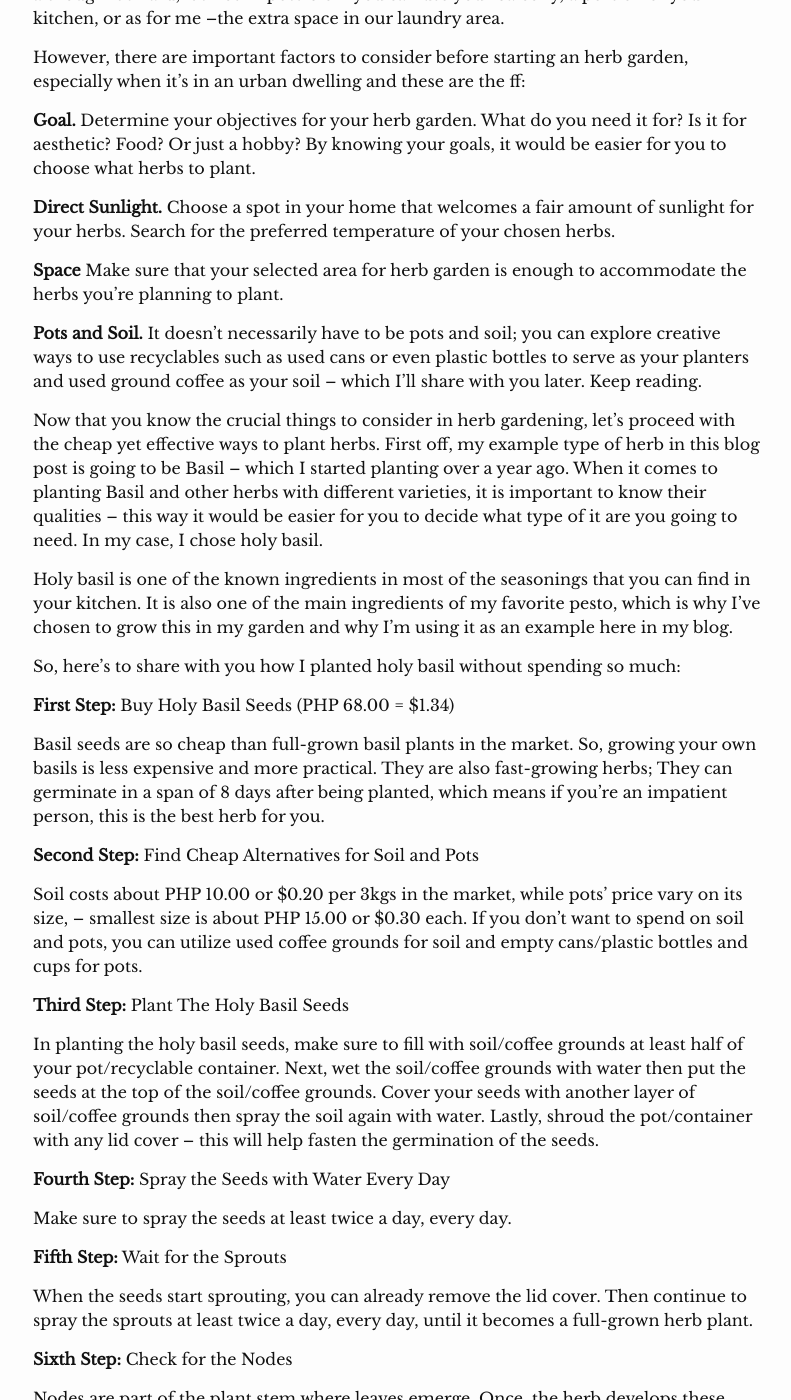
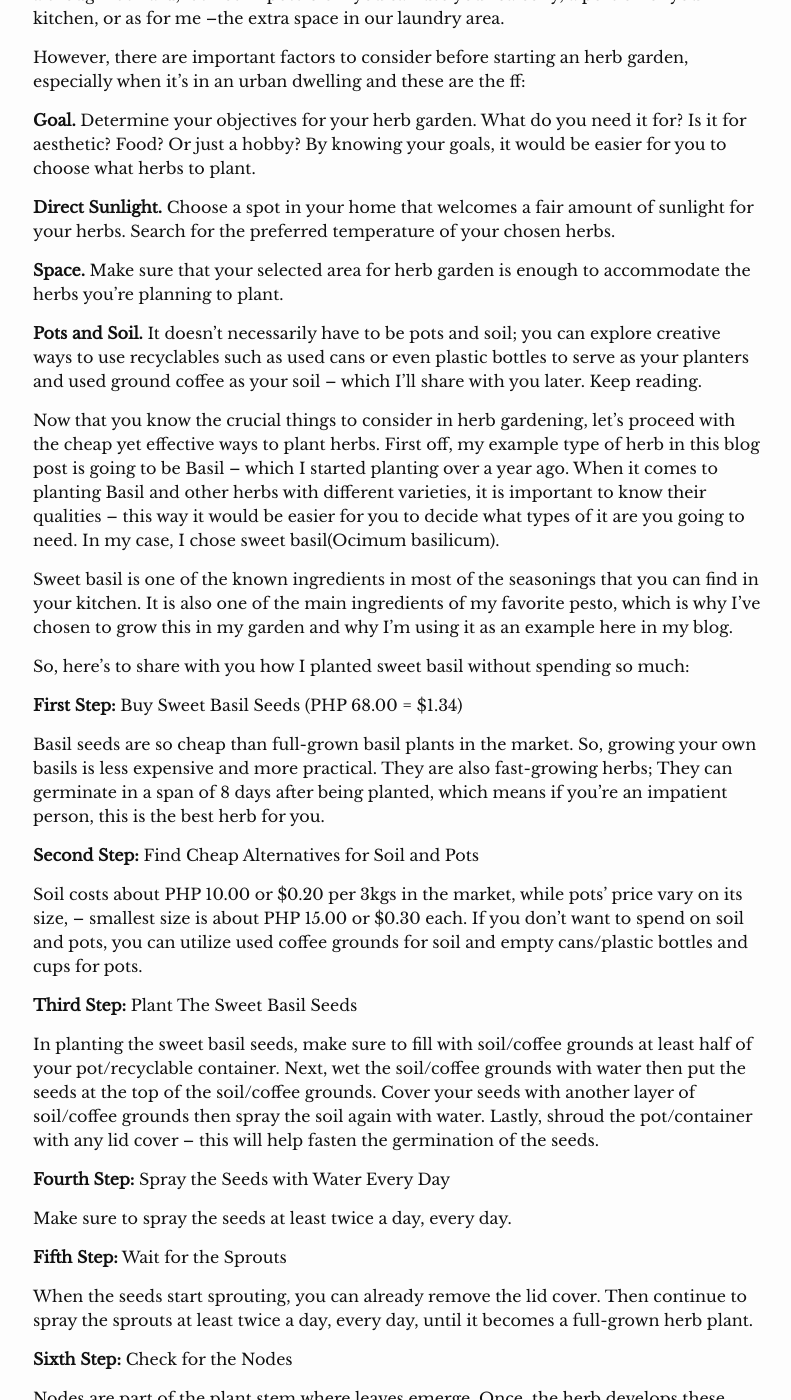
Before and after one commit to ToshiWasabi/Toshi, a Jekyll site: the page built from _posts/2020-04-23-cheap-ways-to-plant-herbs.md, in a window 1280 px wide and 1400 px high, scrolled down 1009 px. Shown: the whole window, without its empty margins (242-1033 px from the left). Built offline with Jekyll 4.4.1, drawn with Linux system fonts in a browser that asks for light colours; nearby versions of some CDN libraries; some of the changed text lies outside the part shown.

Commit message:
Update 2020-04-23-cheap-ways-to-plant-herbs.md

```diff
--- a/_posts/2020-04-23-cheap-ways-to-plant-herbs.md
+++ b/_posts/2020-04-23-cheap-ways-to-plant-herbs.md
@@ -22,17 +22,17 @@ However, there are important factors to consider before starting an herb garden,
 
 **Direct Sunlight.** Choose a spot in your home that welcomes a fair amount of sunlight for your herbs. Search for the preferred temperature of your chosen herbs.
 
-**Space** Make sure that your selected area for herb garden is enough to accommodate the herbs you’re planning to plant.
+**Space.** Make sure that your selected area for herb garden is enough to accommodate the herbs you’re planning to plant.
 
 **Pots and Soil.** It doesn’t necessarily have to be pots and soil; you can explore creative ways to use recyclables such as used cans or even plastic bottles to serve as your planters and used ground coffee as your soil – which I’ll share with you later. Keep reading.
 
-Now that you know the crucial things to consider in herb gardening, let’s proceed with the cheap yet effective ways to plant herbs. First off, my example type of herb in this blog post is going to be Basil – which I started planting over a year ago. When it comes to planting Basil and other herbs with different varieties, it is important to know their qualities – this way it would be easier for you to decide what type of it are you going to need. In my case, I chose holy basil.
+Now that you know the crucial things to consider in herb gardening, let’s proceed with the cheap yet effective ways to plant herbs. First off, my example type of herb in this blog post is going to be Basil – which I started planting over a year ago. When it comes to planting Basil and other herbs with different varieties, it is important to know their qualities – this way it would be easier for you to decide what types of it are you going to need. In my case, I chose sweet basil(Ocimum basilicum).
 
-Holy basil is one of the known ingredients in most of the seasonings that you can find in your kitchen. It is also one of the main ingredients of my favorite pesto, which is why I’ve chosen to grow this in my garden and why I’m using it as an example here in my blog.
+Sweet basil is one of the known ingredients in most of the seasonings that you can find in your kitchen. It is also one of the main ingredients of my favorite pesto, which is why I’ve chosen to grow this in my garden and why I’m using it as an example here in my blog.
 
-So, here’s to share with you how I planted holy basil without spending so much:
+So, here’s to share with you how I planted sweet basil without spending so much:
 
-**First Step:** Buy Holy Basil Seeds (PHP 68.00 = \$1.34)
+**First Step:** Buy Sweet Basil Seeds (PHP 68.00 = \$1.34)
 
 Basil seeds are so cheap than full-grown basil plants in the market. So, growing your own basils is less expensive and more practical. They are also fast-growing herbs; They can germinate in a span of 8 days after being planted, which means if you’re an impatient person, this is the best herb for you.
 
@@ -40,9 +40,9 @@ Basil seeds are so cheap than full-grown basil plants in the market. So, growing
 
 Soil costs about PHP 10.00 or $0.20 per 3kgs in the market, while pots’ price vary on its size, -- smallest size is about PHP 15.00 or $0.30 each. If you don’t want to spend on soil and pots, you can utilize used coffee grounds for soil and empty cans/plastic bottles and cups for pots.
 
-**Third Step:** Plant The Holy Basil Seeds
+**Third Step:** Plant The Sweet Basil Seeds
 
-In planting the holy basil seeds, make sure to fill with soil/coffee grounds at least half of your pot/recyclable container. Next, wet the soil/coffee grounds with water then put the seeds at the top of the soil/coffee grounds. Cover your seeds with another layer of soil/coffee grounds then spray the soil again with water. Lastly, shroud the pot/container with any lid cover – this will help fasten the germination of the seeds.
+In planting the sweet basil seeds, make sure to fill with soil/coffee grounds at least half of your pot/recyclable container. Next, wet the soil/coffee grounds with water then put the seeds at the top of the soil/coffee grounds. Cover your seeds with another layer of soil/coffee grounds then spray the soil again with water. Lastly, shroud the pot/container with any lid cover – this will help fasten the germination of the seeds.
 
 **Fourth Step:** Spray the Seeds with Water Every Day
 
@@ -58,14 +58,14 @@ Nodes are part of the plant stem where leaves emerge. Once, the herb develops th
 
 **Last Step:** Harvest
 
-Finally, harvesting! Cut a handful leaves of the Holy Basil then use it to garnish your morning omelettes, mouth-watering chicken steak, or your favorite pesto for a satisfying and healthy treat. Enjoy!
+Finally, harvesting! Cut a handful leaves of the sweet basil then use it to garnish your morning omelettes, mouth-watering chicken steak, or your favorite pesto for a satisfying and healthy treat. Enjoy!
 
 {:refdef: class="text-center"}
 ![More herbs]({{'/images/herbs2.jpg' | relative_url}}){:class="max-width-250 m-2"}
 ![Herbs and food]({{'/images/herbs-in-food.jpg' | relative_url}}){:class="max-width-250 m-2"}
 {: refdef}
 
-There you have it! Those are the cheap ways I did in planting my holy basil. I hope this enlightens or inspires you that planting doesn’t have to be expensive – you just need to be creative. 😊 😊 😊
+There you have it! Those are the cheap ways I did in planting my sweet basil. I hope this enlightens or inspires you that planting doesn’t have to be expensive – you just need to be creative. 😊 😊 😊
 
 Happy Planting y’all
 
```
Also changed, not shown: other parts of _posts/2020-04-23-cheap-ways-to-plant-herbs.md (+1 -1 lines).
